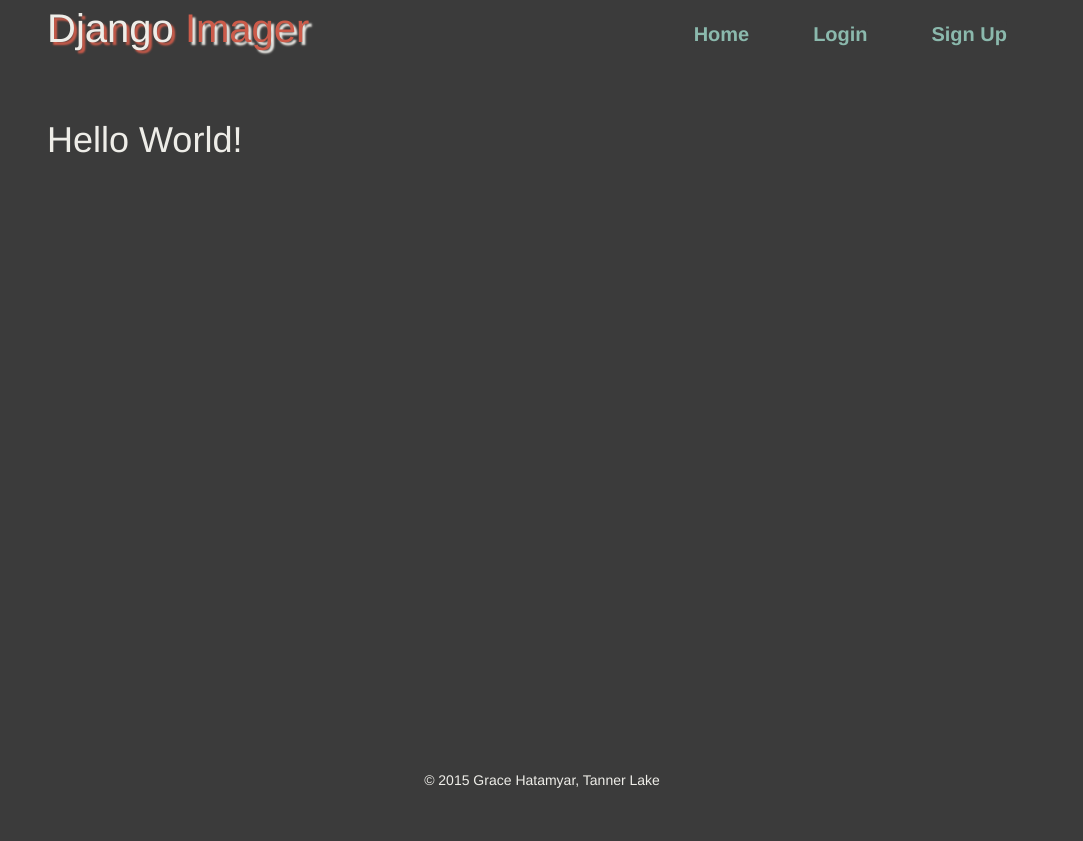
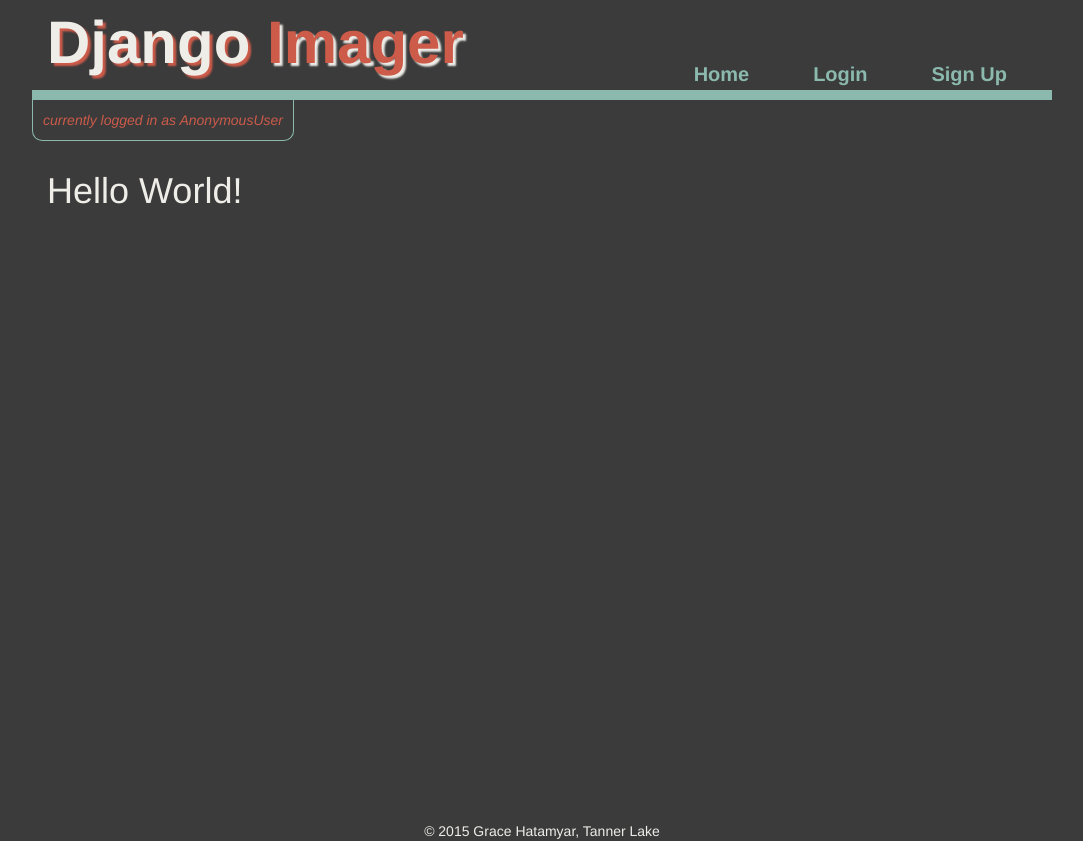
Before and after one commit to gatita/django-imager, a Django app: page / in a window 1360 px wide. Shown: the whole page, without its empty margins (138-1221 px from the left). Before the commit the page ends 788 px from the top, so only its background shows below. Run offline with Django 3.2, Linux system fonts and the light colour scheme; parts of the project's set-up code (start-up, migrations or seed data) failed here and were passed over; some libraries are stand-ins or nearby versions.

Commit message:
added user display if logged in

```diff
--- a/imagersite/imagersite/sitestatic/css/style.css
+++ b/imagersite/imagersite/sitestatic/css/style.css
@@ -10,9 +10,19 @@ body {
     margin: auto;
 }
 
+h1,
+p,
+label {
+    color: #eeede8;
+}
+
+input {
+    color: #3b3b3b;
+}
+
 #navbar {
     background-color: #3b3b3b;
-/*    border-bottom: 10px solid #8bb9ad;*/
+    border-bottom: 10px solid #8bb9ad;
     max-width: 100%;
     height: 100px;
     margin-left: auto;
@@ -24,8 +34,8 @@ body {
 #brand:visited,
 #brand:hover {
     text-decoration: none;
-    font-size: 4rem;
-    font-weight: lighter;
+    font-size: 6rem;
+    font-weight: 800;
     float: left;
 }
 
@@ -58,16 +68,26 @@ body {
     color: #8bb9ad;
     font-size: 2rem;
     font-weight: 700;
-/*    position: relative;*/
+    position: relative;
     top: 60px;
-    margin: 2rem 3rem;
+    margin: 0 3rem;
 
 }
 
-h1,
-p,
-label {
-    color: #eeede8;
+#logged_in_user {
+    display: block;
+}
+
+#logged_in_user p {
+    color: #cc5b4a;
+    font-style: italic;
+    padding: 10px;
+    border-bottom: 1px solid #8bb9ad;
+    border-left: 1px solid #8bb9ad;
+    border-right: 1px solid #8bb9ad;
+    border-bottom-right-radius: 10px;
+    border-bottom-left-radius: 10px;
+    display: inline-block;
 }
 
 #main_content {
@@ -81,12 +101,3 @@ footer {
     position: relative;
     top: 75%;
 }
-
-
-/* Registration/Login -------------------- */
-
-/* Bootstrap Overrides -------------------- */
-
-.registration-form {
-    width: 40%;
-}
--- a/imagersite/imagersite/templates/base.html
+++ b/imagersite/imagersite/templates/base.html
@@ -17,7 +17,7 @@
 <body>
     <div id="navbar">
         <div class="container-fluid">
-                <a id="brand" href="#">
+                <a id="brand" href="{% url 'home' %}">
                     <span id="brand_p1">Django</span>
                     <span id="brand_p2">Imager</span>
                 </a>
@@ -38,6 +38,10 @@
         </div>
     </div>
 
+    <div id="logged_in_user">
+        <p>currently logged in as {{ user }}</p>
+    </div>
+
     <div id="main_content" class="container">
 {% block main %}
 {% endblock %}
```
